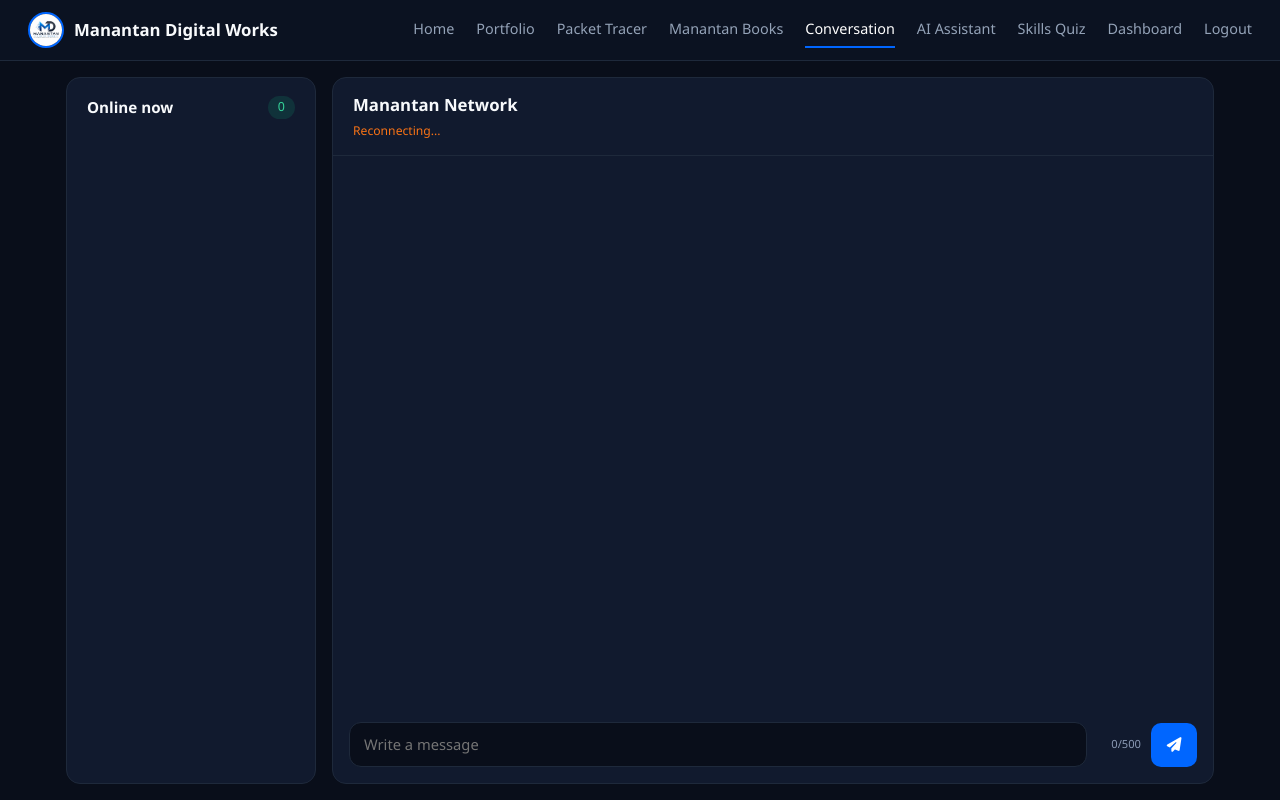
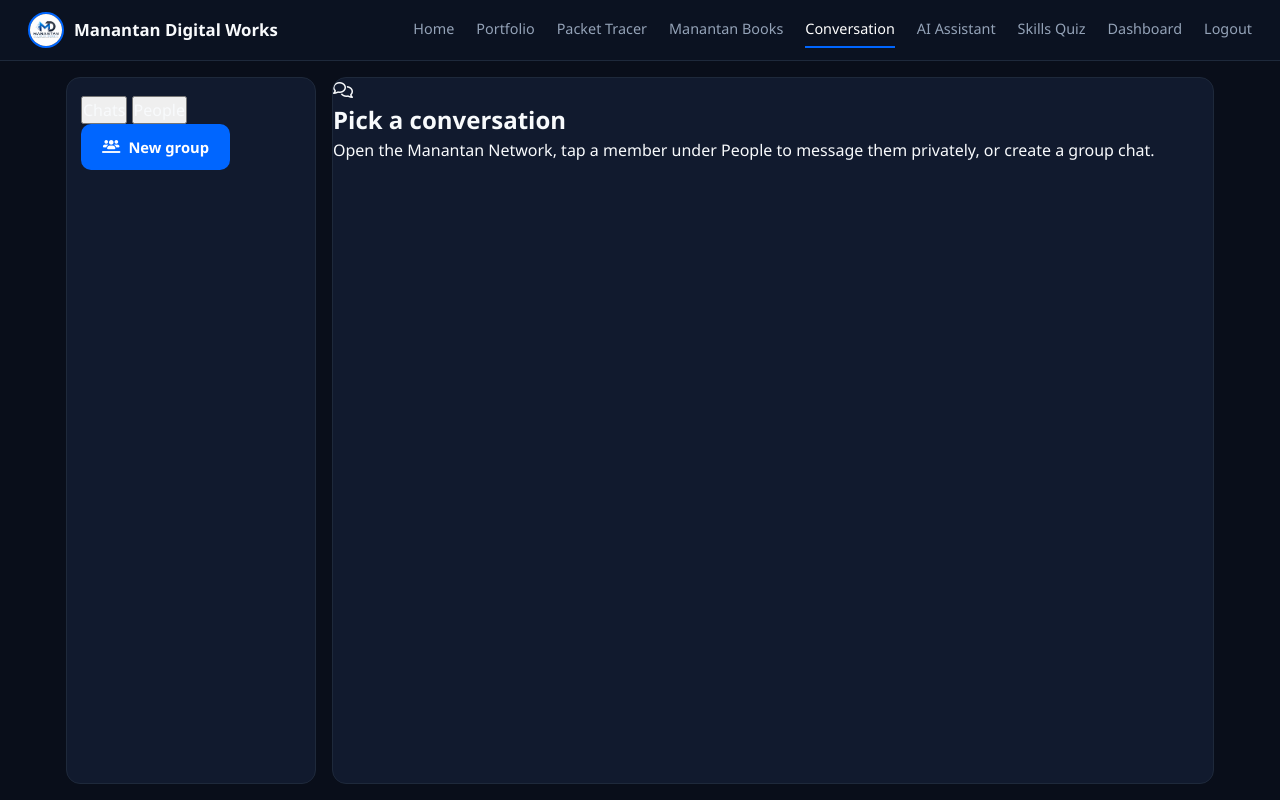
Before and after one commit to johnpaulnunez333-cloud/web-development, a Python web app: template templates/chat.html in a window 1280 px wide. Run offline with Jinja, Linux system fonts and the light colour scheme; the template is opened without the code that fills it, so the values that code supplies are empty; some libraries are stand-ins or nearby versions.

Commit message:
Enhance chat layout with new group and search features

```diff
--- a/templates/chat.html
+++ b/templates/chat.html
@@ -11,23 +11,37 @@
 <body class="chat-body" data-user-id="{{ user.id }}">
     {% set active = 'chat' %}
     {% include '_nav.html' %}
-    <div class="chat-layout">
+    <div class="chat-layout" id="chatLayout">
         <aside class="chat-side" id="chatSide">
-            <div class="side-head">
-                <h3>Online now</h3>
-                <span id="onlineCount">0</span>
+            <div class="side-top">
+                <div class="side-tabs" role="tablist">
+                    <button type="button" class="side-tab active" id="tabChats" data-tab="chats">Chats</button>
+                    <button type="button" class="side-tab" id="tabPeople" data-tab="people">People</button>
                 </div>
-            <div class="online-list" id="onlineUsers"></div>
+                <button type="button" class="btn btn-primary new-group-btn" id="newGroupBtn"><i class="fa-solid fa-users-line"></i> New group</button>
+            </div>
+            <div class="side-search" id="peopleSearchWrap" hidden>
+                <input type="search" id="peopleSearch" placeholder="Search members" aria-label="Search members">
+            </div>
+            <div class="side-list" id="sideList"></div>
         </aside>
-        <section class="chat-main">
+
+        <section class="chat-main" id="chatMain">
+            <div class="chat-empty-state" id="chatEmptyState">
+                <i class="fa-regular fa-comments"></i>
+                <h2>Pick a conversation</h2>
+                <p>Open the Manantan Network, tap a member under People to message them privately, or create a group chat.</p>
+            </div>
+
+            <div class="chat-panel" id="chatPanel" hidden>
                 <header class="chat-head">
-                <div>
-                    <h2>Manantan Network</h2>
+                    <button type="button" class="icon-btn back-btn" id="backBtn" aria-label="Back to chats"><i class="fa-solid fa-arrow-left"></i></button>
+                    <div class="head-avatar" id="headAvatar"></div>
+                    <div class="head-text">
+                        <h2 id="headTitle"></h2>
                         <span class="status" id="chatStatus">Connecting...</span>
                     </div>
-                <button type="button" class="btn btn-ghost online-toggle" id="onlineToggle">
-                    <i class="fa-solid fa-users"></i> <span id="onlineToggleCount">0</span>
-                </button>
+                    <button type="button" class="icon-btn" id="infoBtn" aria-label="Group details" hidden><i class="fa-solid fa-circle-info"></i></button>
                 </header>
                 <div class="chat-messages" id="chatMessages" aria-live="polite"></div>
                 <button type="button" class="jump-btn" id="jumpBtn" hidden>New messages</button>
@@ -37,8 +51,42 @@
                     <span class="char-count" id="charCount">0/500</span>
                     <button type="button" class="btn btn-primary" id="sendBtn" aria-label="Send message"><i class="fa-solid fa-paper-plane"></i></button>
                 </div>
+            </div>
         </section>
     </div>
+
+    <div class="modal" id="groupModal" hidden>
+        <div class="modal-card">
+            <h3 id="groupModalTitle">New group</h3>
+            <div class="modal-field" id="groupNameField">
+                <label for="groupName">Group name</label>
+                <input type="text" id="groupName" maxlength="40" placeholder="Example: Web Dev Team" autocomplete="off">
+            </div>
+            <div class="modal-field">
+                <label for="groupSearch">Add members</label>
+                <input type="search" id="groupSearch" placeholder="Search members" autocomplete="off">
+            </div>
+            <div class="pick-list" id="pickList"></div>
+            <div class="form-error" id="groupError" role="alert"></div>
+            <div class="modal-actions">
+                <button type="button" class="btn btn-ghost" id="groupCancel">Cancel</button>
+                <button type="button" class="btn btn-primary" id="groupSave">Create group</button>
+            </div>
+        </div>
+    </div>
+
+    <div class="modal" id="infoModal" hidden>
+        <div class="modal-card">
+            <h3 id="infoTitle">Group details</h3>
+            <div class="pick-list" id="infoMembers"></div>
+            <div class="modal-actions">
+                <button type="button" class="btn btn-danger" id="leaveGroupBtn">Leave group</button>
+                <button type="button" class="btn btn-ghost" id="addMembersBtn">Add members</button>
+                <button type="button" class="btn btn-primary" id="infoClose">Close</button>
+            </div>
+        </div>
+    </div>
+
     <script src="https://cdn.socket.io/4.7.2/socket.io.min.js"></script>
     <script src="{{ url_for('static', filename='js/nav.js') }}"></script>
     <script src="{{ url_for('static', filename='js/chat.js') }}"></script>
```
Lines whose indentation alone changed are shown as unchanged.
